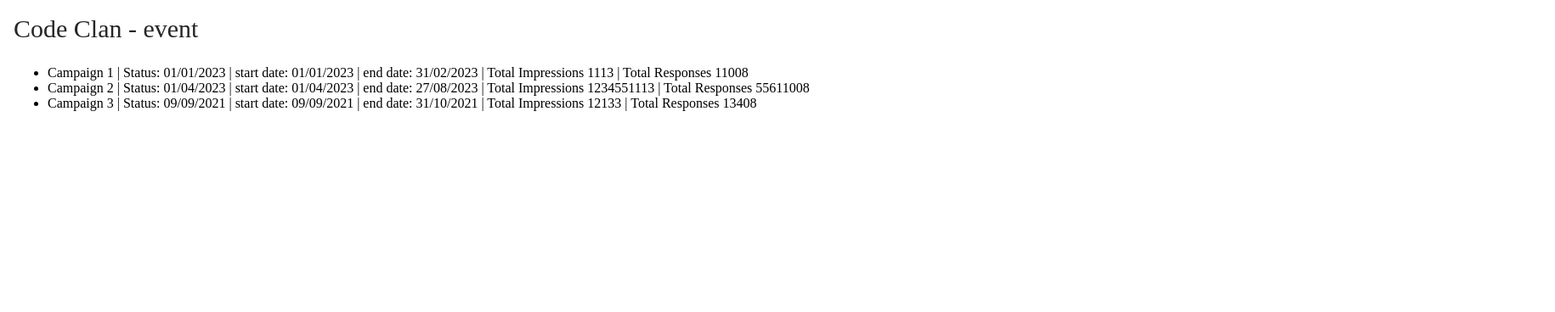
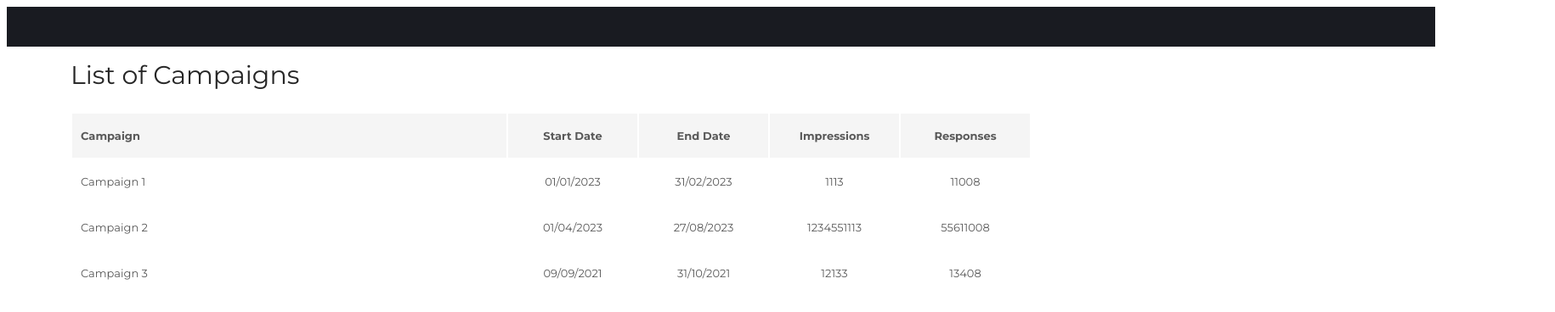
Before and after one commit to gillan-stewart-innovid/innovid-day-in-the-life-group-6, a React (Vite) app: page / in a window 1280 px wide. Shown: the top 368 px of the page at 85% size, 1830 px wide, since content can reach past the window. Built offline with nearby package versions, Linux system fonts and the light colour scheme.

Commit message:
styling the table

```diff
--- a/src/App.jsx
+++ b/src/App.jsx
@@ -29,24 +29,33 @@
 
 function App() {
   const campaignList = fooCampaigns.map((campaign) => (
-    <li key={campaign.id}>
-      {campaign.title} |
-      Status: {campaign.startdate ? campaign.startdate : 'Invalid Date'} |
-      start date: {campaign.startdate ? campaign.startdate : 'Invalid Date'} |
-      end date:{' '}  {campaign.enddate ? campaign.enddate : 'Invalid Date'} |
-      Total Impressions {campaign.totalImpressions} |
-      Total Responses {campaign.totalResponse}
-    </li>
+    <tr key={campaign.id}>
+      <th className="th-title-campaign table-title table-element-padding">{campaign.title}</th>
+      <th className="th-title-data table-title text-center">{campaign.startdate ? campaign.startdate : 'Invalid Date'}</th>
+      <th className="th-title-data table-title text-center">{campaign.enddate ? campaign.enddate : 'Invalid Date'} </th>
+      <th className="th-title-data table-title text-center">{campaign.totalImpressions}</th>
+      <th className="th-title-data table-title text-center">{campaign.totalResponse}</th>
+    </tr>
   ));
 
   return (
     <>
-      <nav>
-      </nav>
-      <body className="body-style">
-        <h1 className="home-page-title">Code Clan - event</h1>
-        <ul>{campaignList}</ul>
-      </body>
+      <main >
+        <nav className="navbar-style"></nav>
+        <body className="body-style">
+          <h1 className="home-page-title">List of Campaigns</h1>
+          <table>
+            <tr>
+              <th className="th-title-campaign table-title table-bold table-element-padding table-title-background">Campaign</th>
+              <th className="th-title-data table-title table-bold text-center table-title-background">Start Date</th>
+              <th className="th-title-data table-title table-bold text-center table-title-background">End Date</th>
+              <th className="th-title-data table-title table-bold text-center table-title-background">Impressions</th>
+              <th className="th-title-data table-title table-bold text-center table-title-background">Responses</th>
+            </tr>
+            {campaignList}
+            </table>
+        </body>
+      </main>
     </>
   );
 }
--- a/src/app.css
+++ b/src/app.css
@@ -1,4 +1,6 @@
-.nav-style {
+@import url('https://fonts.googleapis.com/css2?family=Montserrat:wght@400;700&family=Roboto&display=swap');
+
+.navbar-style {
     /* Layout Properties */
     top: 0px;
     left: 0px;
@@ -18,13 +20,12 @@
     /* UI Properties */
     background: #FFFFFF 0% 0% no-repeat padding-box;
     opacity: 1;
+    padding-left: 67px;
+    padding-right: 67px;
 }
 
 .home-page-title {
     /* Layout Properties */
-    top: 67px;
-    left: 100px;
-    width: 263px;
     height: 37px;
     /* UI Properties */
     color: var(--neutral-7);
@@ -34,3 +35,62 @@
     color: #262626;
     opacity: 1;
 }
+
+.th-title-campaign {
+    /* Layout Properties */
+    top: 146px;
+    left: 101px;
+    width: 500px;
+    height: 50px;
+    /* UI Properties */
+    opacity: 1;
+}
+
+.th-title-data {
+    /* Layout Properties */
+    top: 146px;
+    left: 931px;
+    width: 150px;
+    height: 50px;
+    /* UI Properties */
+    opacity: 1;
+}
+
+.table-title {
+    /* UI Properties */
+    text-align: left;
+    font: 13px/16px Montserrat;
+    letter-spacing: 0px;
+    color: #595959;
+    opacity: 1;
+}
+
+.th-campaign {
+    /* Layout Properties */
+    /* top: 285px;
+left: 1393px;
+width: 25px;
+height: 16px; */
+    /* UI Properties */
+    text-align: left;
+    font: normal normal normal 13px/16px Montserrat;
+    letter-spacing: 0px;
+    color: #595959;
+    opacity: 1;
+}
+
+.text-center {
+    text-align: center;
+}
+
+.table-element-padding {
+    padding-left: 10px;
+}
+
+.table-title-background {
+    background: #F5F5F5 0% 0% no-repeat padding-box;
+}
+
+.table-bold {
+    font-weight: bold;
+}
```
